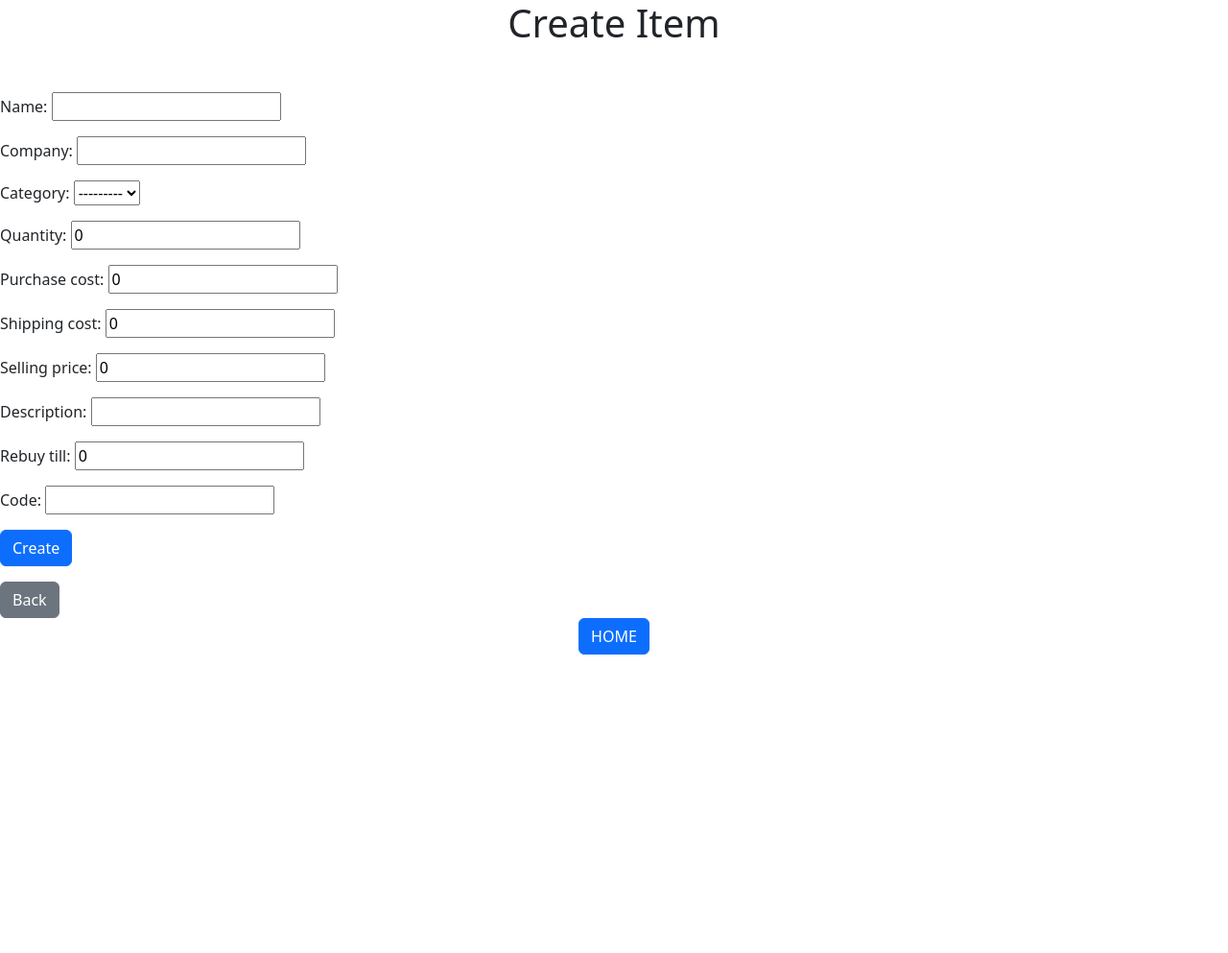
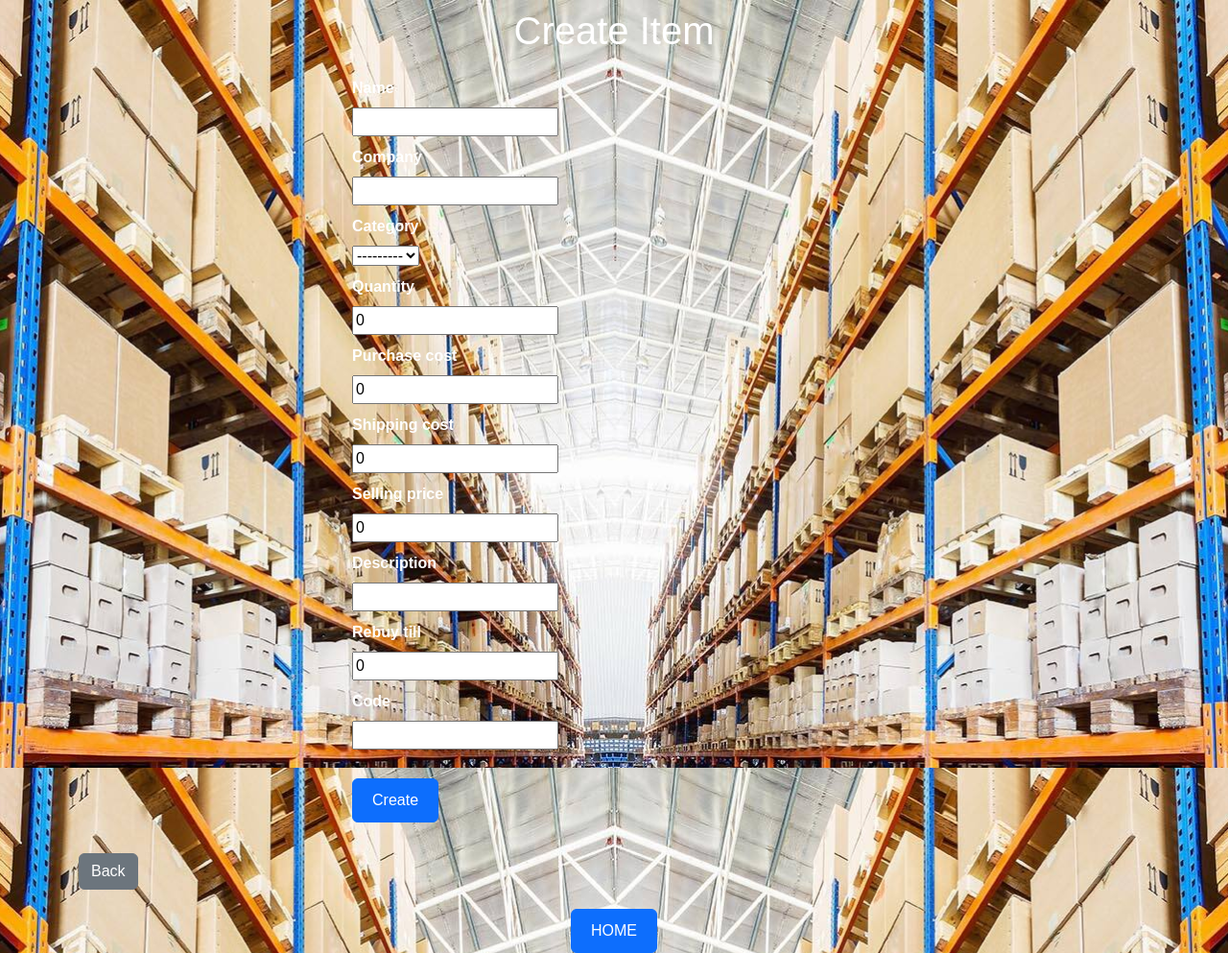
Before and after one commit to oussamahamzeh/Enterprise-Management-Software, a Django app: page /inventory/item/create/ in a window 1280 px wide. Shown: the whole page at 96% size. Before the commit the page ends 682 px from the top, so only its background shows below. Run offline with Django 3.2, Linux system fonts and the light colour scheme; data that the repository does not hold is empty; some libraries are stand-ins or nearby versions.

Commit message:
Commit007
Changed the background and style for inventory pages.
Changed the buttons in wholesale and cashier.

```diff
--- a/InvMngSys/templates/homepage.html
+++ b/InvMngSys/templates/homepage.html
@@ -16,6 +16,9 @@
             background-attachment: fixed;
             background-position: center center;
             color: white; /* Set text color to white */
+        }
+        .btn-primary:hover {
+            background-color: #5cb85c; /* Change button color on hover */
         }
     </style>
 </head>
--- a/Inventory/templates/item_create.html
+++ b/Inventory/templates/item_create.html
@@ -1,12 +1,74 @@
 {% extends 'base.html' %}
+{% load static %}
+
 {% block content %}
-<h1 class="text-center mb-5">Create Item</h1>
+<style>
+    body {
+        background-image: url('{% get_media_prefix %}/images/inventory_background.jpg');
+        background-size: cover;
+        background-repeat: no-repeat;
+        background-attachment: fixed;
+        background-position: center center;
+        color: white; /* Set text color to white */
+        font-family: Arial, sans-serif; /* Use a specific font for better readability */
+    }
+    .form-wrapper {
+        padding-top: 10; /* Remove previous padding */
+        margin-top: -50px; /* Lift the content up by 50 pixels */
+        position: relative;
+    }
+    .form-field {
+        margin-bottom: 10px;
+    }
+    .form-label {
+        font-weight: bold;
+        margin-bottom: 8px;
+        display: block;
+        font-size: 16px;
+    }
+    .form-control {
+        width: calc(100% - 10px); /* Adjust the input width */
+        padding: 10px;
+        font-size: 16px;
+        border-radius: 6px;
+        border: 1px solid #ccc;
+        background-color: #f8f8f8;
+        transition: border-color 0.3s;
+    }
+    .form-control:focus {
+        outline: none;
+        border-color: #5cb85c; /* Highlight the input on focus */
+    }
+    .btn-primary {
+        margin-top: 20px;
+        padding: 10px 20px;
+        font-size: 16px;
+        border-radius: 6px;
+        transition: background-color 0.3s;
+    }
+    .btn-primary:hover {
+        background-color: #5cb85c; /* Change button color on hover */
+    }
+</style>
+
+<div class="container form-wrapper">
+    <h1 class="text-center mt-5 mb-4">Create Item</h1>
     <form method="post">
         {% csrf_token %}
-  {{ form.as_p }}
+        <div class="row">
+            <div class="col-md-6 offset-md-3">
+                {% for field in form %}
+                    <div class="form-field">
+                        <label for="{{ field.id_for_label }}" class="form-label">{{ field.label }}</label>
+                        {{ field }}
+                    </div>
+                {% endfor %}
                 <button type="submit" class="btn btn-primary">Create</button>
+            </div>
+        </div>
     </form>
-<button onclick="goBack()" class="btn btn-secondary">Back</button>
+    <button onclick="goBack()" class="btn btn-secondary mt-3">Back</button>
+</div>
 
 <script>
     function goBack() {
--- a/Inventory/urls.py
+++ b/Inventory/urls.py
@@ -1,5 +1,6 @@
 from django.urls import path, include
-
+from django.conf import settings
+from django.conf.urls.static import static
 from . import views
 
 app_name = 'Inventory'
@@ -13,4 +14,4 @@ urlpatterns=[
 	path('item/edit/<int:item_id>/', views.item_edit, name='item_edit'),
 	path('item/delete/<int:item_id>/', views.item_delete, name='item_delete'),
 	path('item/create/', views.item_create, name='item_create'),
-]
+] + static(settings.MEDIA_URL, document_root=settings.MEDIA_ROOT)
--- a/TO-DO.txt
+++ b/TO-DO.txt
@@ -20,8 +20,8 @@ inf. Optimize the code. Especially the HTML. TEST ALL FUNCTIONALITIES!!!
 
 1. Throw an error when the inventory quantity is below zero.
 #DONE# Prevent Wholesale from opening without login like the other pages.
-#DONE# Change the background of the cashier and wholesale to the ones in the image folder.
-4. Find other backgrounds for the rest of the pages.
+#DONE# Change the background of the cashier and wholesale and inventory to the ones in the image folder.
+4. Find other backgrounds for the financials and documents pages.
 #DONE# Fix the rebuy list.
 6. Delete the log files. Stop uploading them to the commits.
 7. Remove the return page and add a return option to the inventory page.
--- a/cashier/templates/cashier.html
+++ b/cashier/templates/cashier.html
@@ -48,8 +48,9 @@
     <label for="quantity">Quantity:</label>
     <input type="number" id="quantity" name="quantity" value="1">
     <br>
-    <button type="submit">Search</button>
-    <button type="button" onclick="clearResults()">Clear</button>
+    <button type="submit" class="btn btn-primary">Search</button>
+    <button type="button" class="btn btn-primary" onclick="clearResults()">Clear</button>
+
 </form>
 
 <div id="search-results">
```
Also changed, not shown: Inventory/templates/base.html (+25 -1 lines), Inventory/templates/item_list.html (+12 -2 lines), Inventory/templates/rebuy_list.html (+11 -1 lines), cashier/templates/wholesale.html (+4 -3 lines), db.sqlite3, media/images/inventory_background.jpg (added), media/images/wholesale_background.png (renamed from media/images/inventory_background.png). Lines whose indentation alone changed are shown as unchanged.
